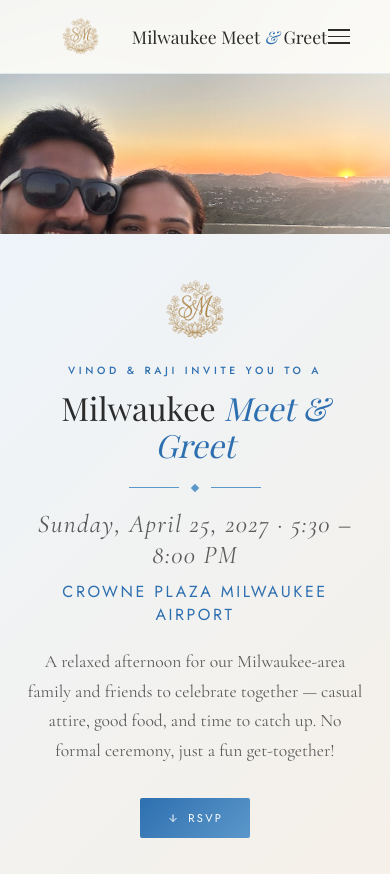
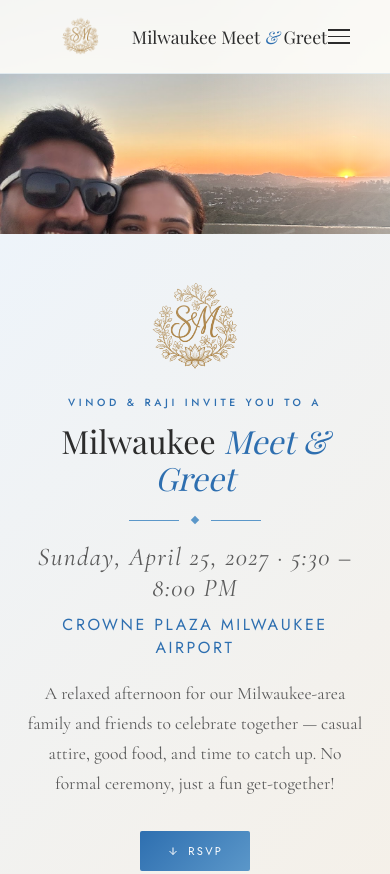
Before and after one commit to muralipalathinkara-create/Wedding-website, a website: page milwaukee/index.html in a window 390 px wide. Shown: the top 874 px of the page. Drawn offline with nearby package versions, Linux system fonts and the light colour scheme; a web font is replaced by a local one.

Commit message:
S&M icon size

```diff
--- a/milwaukee/index.html
+++ b/milwaukee/index.html
@@ -54,7 +54,7 @@
     @keyframes kenburns { from{transform:scale(1);} to{transform:scale(1.08);} }
     .hero-photo-half::after { content:''; position:absolute; inset:0; background:linear-gradient(to right,transparent 50%,rgba(253,252,248,.5)); }
     .hero-content-half { display:flex; flex-direction:column; align-items:flex-start; justify-content:center; padding:7rem 4rem 4rem 3rem; background:linear-gradient(135deg,#eef4fa 0%,#f5f0e8 100%); position:relative; }
-    .hero-logo-wrap { width:130px; margin-bottom:1.1rem; }
+    .hero-logo-wrap { width:260px; margin-bottom:1.3rem; }
     .hero-logo-wrap img { width:100%; height:auto; display:block; }
     .hero-eyebrow { font-size:.65rem; font-weight:500; letter-spacing:.35em; text-transform:uppercase; color:var(--blue-deep); margin-bottom:.8rem; }
     .hero-title { font-family:'Playfair Display',serif; font-size:clamp(2rem,4vw,3.4rem); font-weight:400; line-height:1.15; color:var(--text-dark); }
@@ -72,7 +72,7 @@
       .hero-photo-half { height:60vw; max-height:380px; }
       .hero-content-half { padding:2.5rem 1.5rem 3rem; align-items:center; text-align:center; }
       .hero-rule, .hero-note { margin-left:auto; margin-right:auto; }
-      .hero-logo-wrap { margin:0 auto 1.1rem; }
+      .hero-logo-wrap { width:190px; margin:0 auto 1.1rem; }
     }
 
     /* SECTION COMMONS */
```
